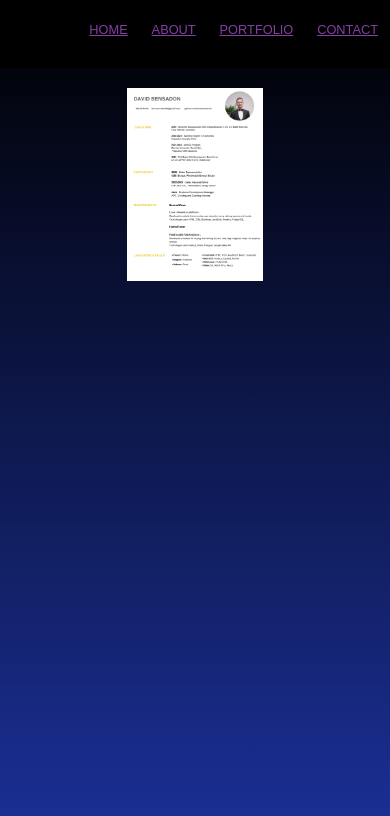
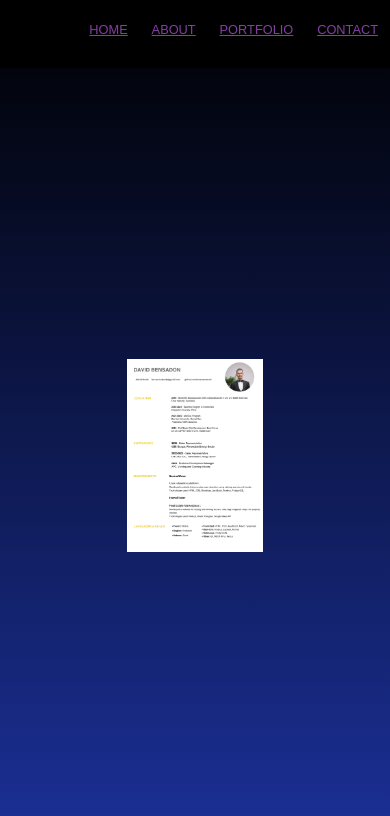
Before and after one commit to bensadondavid/WebsitePortfolio, a React (Vite) app in the folder client/: page /resume in a window 390 px wide. Shown: the top 816 px of the page. Built offline with nearby package versions, Linux system fonts and the light colour scheme.

Commit message:
last fix

```diff
--- a/client/src/index.css
+++ b/client/src/index.css
@@ -378,6 +378,14 @@ nav a:hover{
     margin: 20px 0;
     position: relative;
     animation: circle 1s ease;
+}
+
+@media(max-width : 760px){
+    .cv2{
+        display: flex;
+        justify-content: center;
+        align-items: center;
+    }
 }
 
 .cv2{
```
